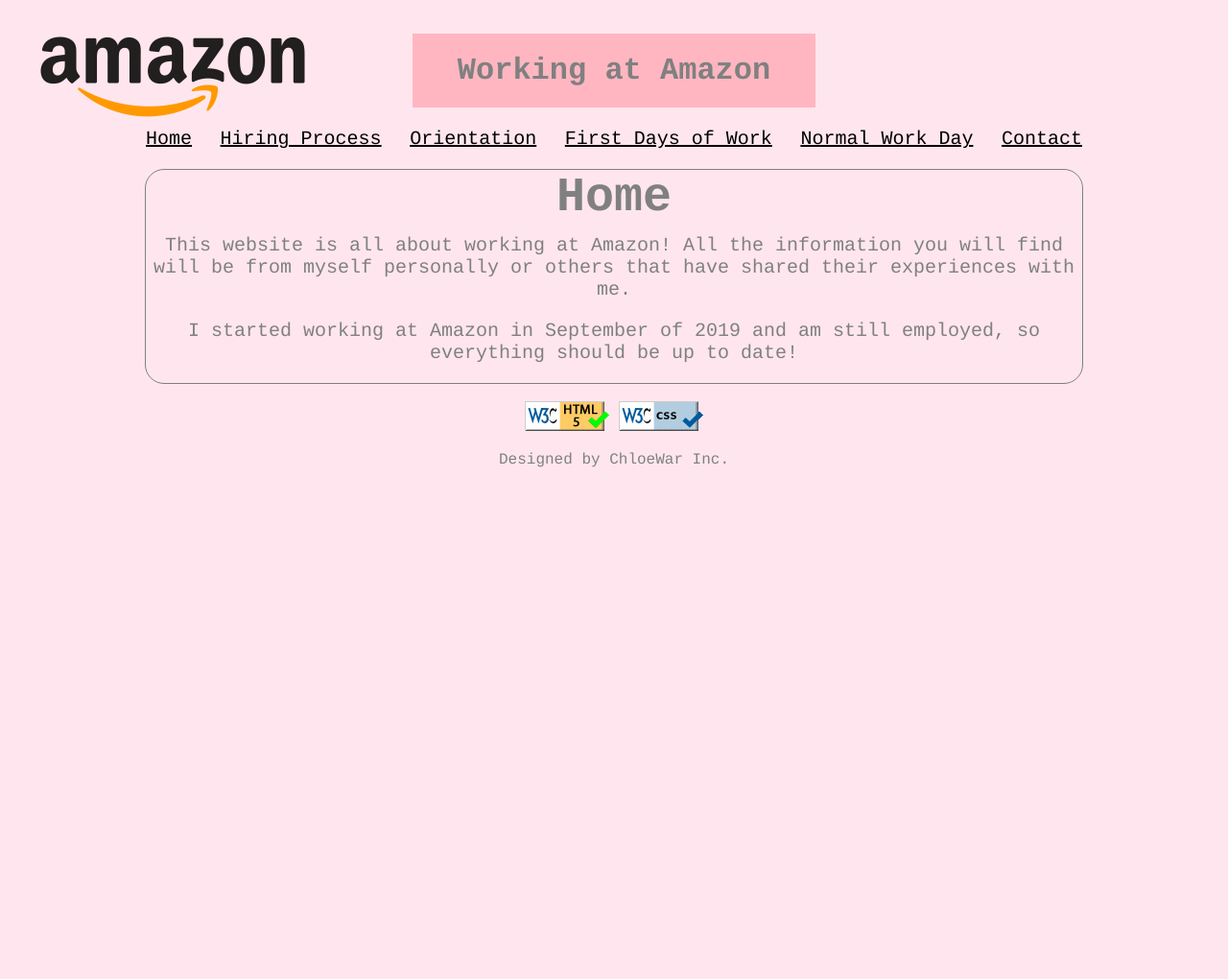
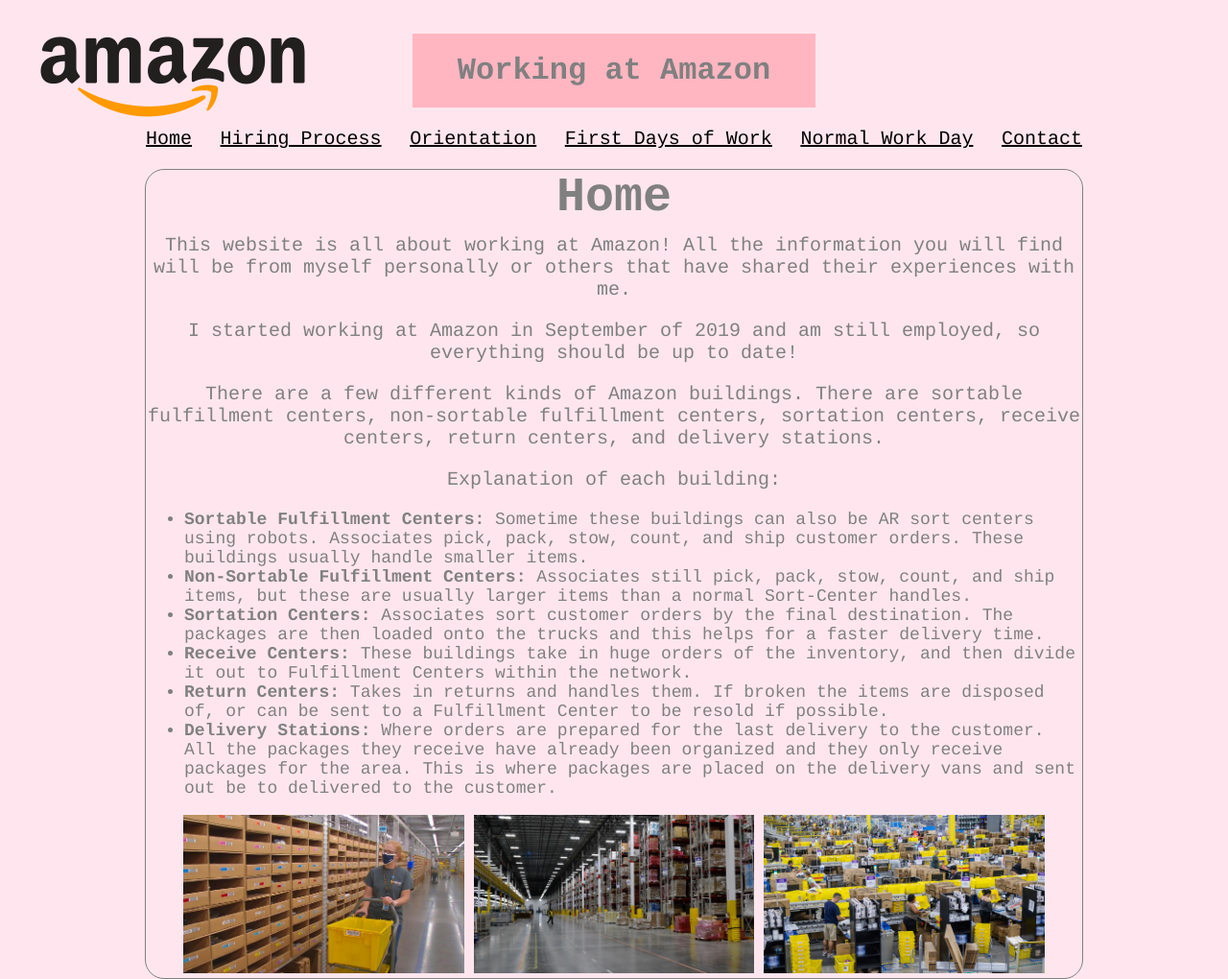
Before and after one commit to cwarre11/workingatamazon.com, a plain HTML site: page index.html in a window 1280 px wide. Shown: the top 1020 px of the page at 96% size. Before the commit the page ends 800 px from the top, so only its background shows below. Drawn offline with Linux system fonts and the light colour scheme.

Commit message:
Update index.html

```diff
--- a/index.html
+++ b/index.html
@@ -23,7 +23,26 @@
 			<h2>Home</h2>
 				<p>This website is all about working at Amazon! All the information you will find will be from myself personally or others that have shared their experiences with me.</p>
 				<p>I started working at Amazon in September of 2019 and am still employed, so everything should be up to date!</p>
+				<p>There are a few different kinds of Amazon buildings. There are sortable fulfillment centers, non-sortable fulfillment centers, sortation centers, receive centers, return centers, and delivery stations.</p>
+				<p>Explanation of each building: </p>
+					<ul>
+						<li>
+							<strong>Sortable Fulfillment Centers: </strong>Sometime these buildings can also be AR sort centers using robots. Associates pick, pack, stow, count, and ship customer orders. These buildings usually handle smaller items.</li>
+						<li>
+							<strong>Non-Sortable Fulfillment Centers: </strong>Associates still pick, pack, stow, count, and ship items, but these are usually larger items than a normal Sort-Center handles.</li>
+						<li>
+							<strong>Sortation Centers: </strong>Associates sort customer orders by the final destination. The packages are then loaded onto the trucks and this helps for a faster delivery time.</li>
+						<li>
+							<strong>Receive Centers: </strong>These buildings take in huge orders of the inventory, and then divide it out to Fulfillment Centers within the network.</li>
+						<li>
+							<strong>Return Centers: </strong>Takes in returns and handles them. If broken the items are disposed of, or can be sent to a Fulfillment Center to be resold if possible. </li>
+						<li>
+							<strong>Delivery Stations: </strong>Where orders are prepared for the last delivery to the customer. All the packages they receive have already been organized and they only receive packages for the area. This is where packages are placed on the delivery vans and sent out be to delivered to the customer.</li>
+					</ul>
 		</article>
+		<img src="images/amazonfloor.jpg">
+		<img src="images/amazonracks.jpg">
+		<img src="images/packingstation.jpg">
 	</main>
 		<br>
 <footer>
```
